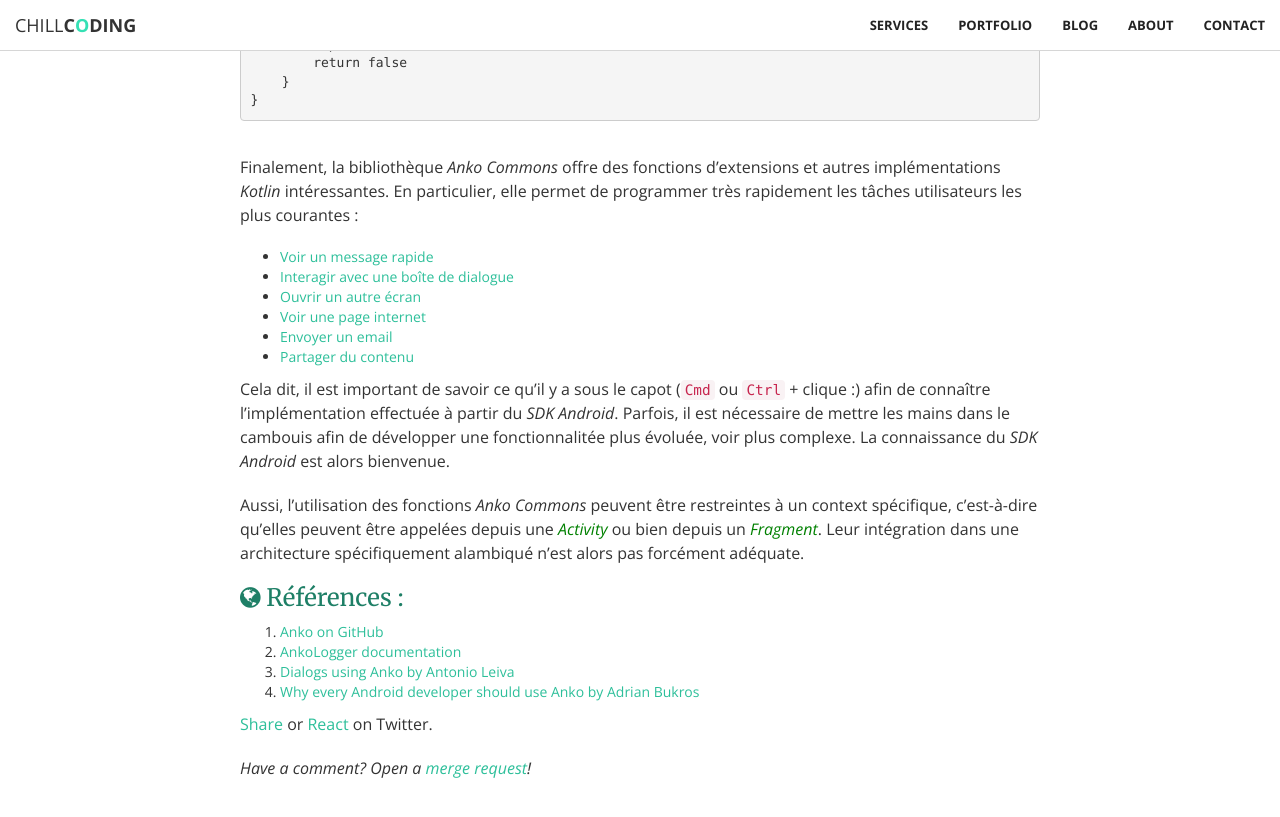
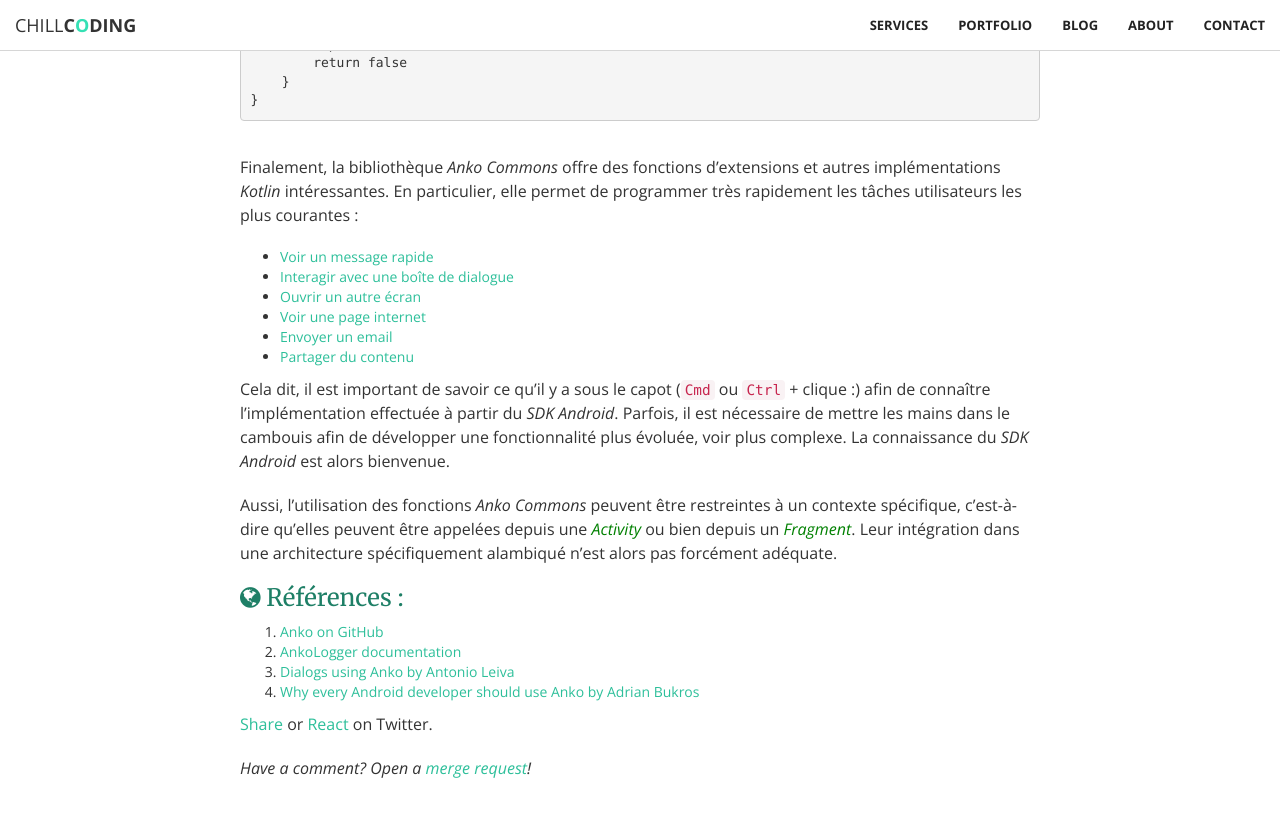
Before and after one commit to chillcoding-at-the-beach/chillcoding-at-the-beach-github.io, a Jekyll site: the page built from _posts/2017-10-09-utiliser-anko-kotlin-android.md, in a window 1280 px wide and 900 px high, scrolled down 6164 px. Shown: the top 817 px of the window. Built offline with Jekyll 4.4.1, drawn with Linux system fonts in a browser that asks for light colours; nearby versions of some CDN libraries.

Commit message:
Correct some mistakes

```diff
--- a/_posts/2017-10-09-utiliser-anko-kotlin-android.md
+++ b/_posts/2017-10-09-utiliser-anko-kotlin-android.md
@@ -251,9 +251,9 @@ Finalement, la bibliothèque _Anko Commons_ offre des fonctions d'extensions et
 * [Envoyer un email](#email)
 * [Partager du contenu](#share)
 
-Cela dit, il est important de savoir ce qu'il y a sous le capot (`Cmd` ou `Ctrl` + clique :) afin de connaître l'implémentation effectuée à partir du _SDK Android_. Parfois, il est nécessaire de mettre les mains dans le cambouis afin de développer une fonctionnalitée plus évoluée, voir plus complexe. La connaissance du _SDK Android_ est alors bienvenue.
+Cela dit, il est important de savoir ce qu'il y a sous le capot (`Cmd` ou `Ctrl` + clique :) afin de connaître l'implémentation effectuée à partir du _SDK Android_. Parfois, il est nécessaire de mettre les mains dans le cambouis afin de développer une fonctionnalité plus évoluée, voir plus complexe. La connaissance du _SDK Android_ est alors bienvenue.
 
-Aussi, l'utilisation des fonctions _Anko Commons_ peuvent être restreintes à un context spécifique, c'est-à-dire qu'elles peuvent être appelées depuis une <i style='color:green'>Activity</i> ou bien depuis un <i style='color:green'>Fragment</i>. Leur intégration dans une architecture spécifiquement alambiqué n'est alors pas forcément adéquate.
+Aussi, l'utilisation des fonctions _Anko Commons_ peuvent être restreintes à un contexte spécifique, c'est-à-dire qu'elles peuvent être appelées depuis une <i style='color:green'>Activity</i> ou bien depuis un <i style='color:green'>Fragment</i>. Leur intégration dans une architecture spécifiquement alambiqué n'est alors pas forcément adéquate.
 
 
 ### <i class="fa fa-globe" aria-hiden="true"></i> Références :
```
